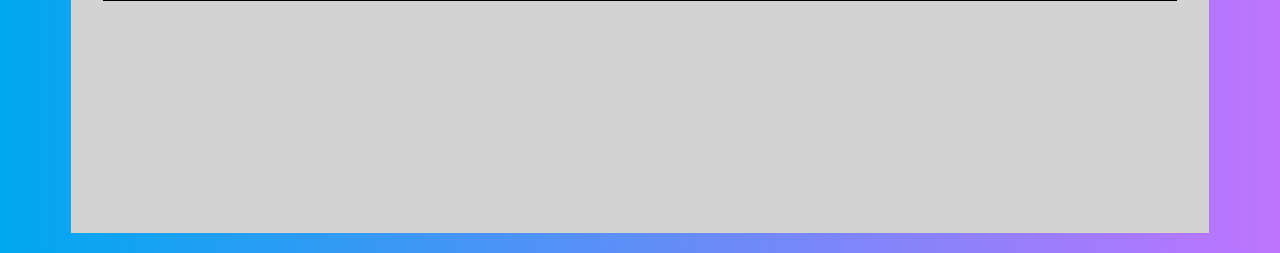
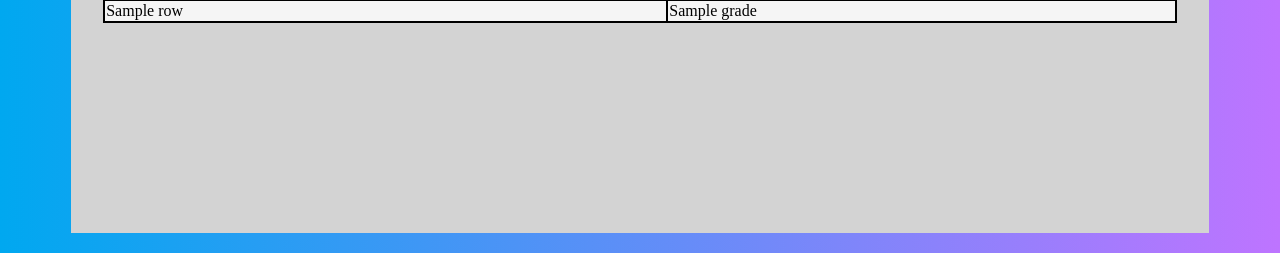
Before and after one commit to rchazen/106Lab8, a Flask app: template templates/teacher_course.html in a window 1280 px wide. Shown: the part 175-428 px from the top of the page. Run offline with Flask 2, Linux system fonts and the light colour scheme; the template is opened without the code that fills it: most values are stand-ins (such as "Sample title", 1, 10 or a date in 2020).

Commit message:
added teacher course page

```diff
--- a/templates/teacher_course.html
+++ b/templates/teacher_course.html
@@ -2,7 +2,9 @@
 
 {% block options %}
     <div class="option_container">
-        <div class="teacher_option_active"> {{ rows.course_name }} </div>
+        {% for row in rows %}
+        <div class="teacher_option_active"> {{ row.course_name }} </div>
+        {% endfor %}
     </div>
 {% endblock %}
 
@@ -15,6 +17,8 @@
             </tr>
             {% for row in rows %}
             <tr>
+                <td>{{row.name}}</td>
+                <td>{{row.grade}}</td>
             </tr>
             {% endfor %}
         </table>
```
Also changed, not shown: instance/db.sqlite3.
